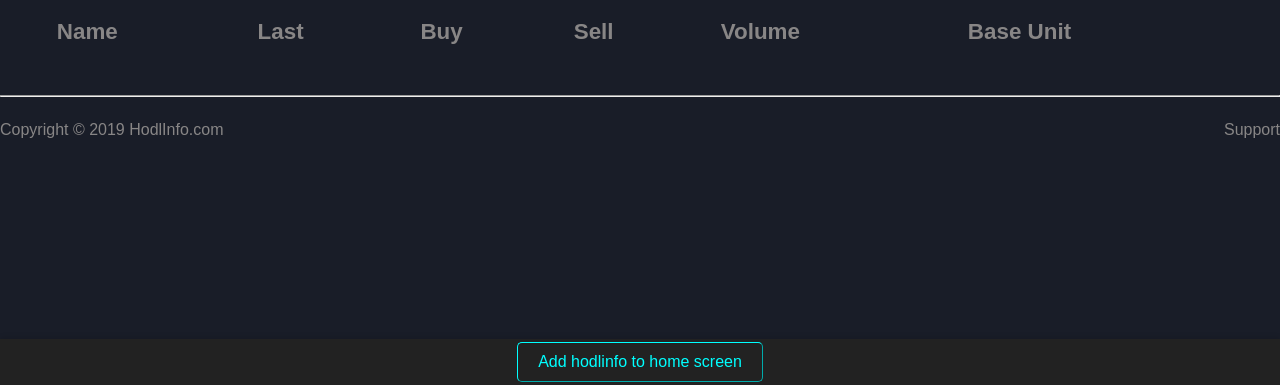
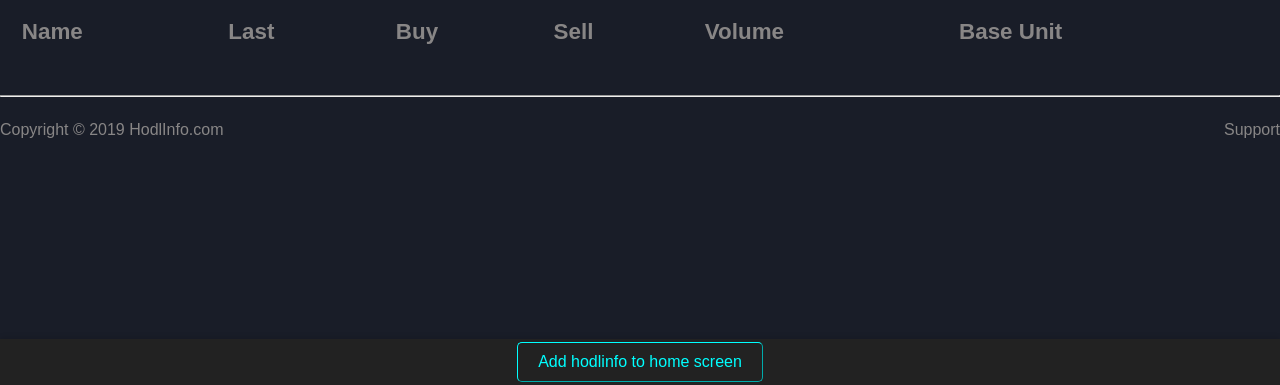
Before and after one commit to PrasadManchikalapati/QuadB, a website: page public/index.html in a window 1280 px wide. Shown: the part 415-800 px from the top of the page. Drawn offline with Linux system fonts and the light colour scheme; no server answers.

Commit message:
first commit

```diff
--- a/public/index.html
+++ b/public/index.html
@@ -88,7 +88,7 @@
             </div>
         </div>
         <div class="box3">
-            <table id="cryptoTable" style="margin-left: 35px;">
+            <table id="cryptoTable" style="text-align: center;">
                 <thead>
                     <tr>
                         <th>Name</th>
```
